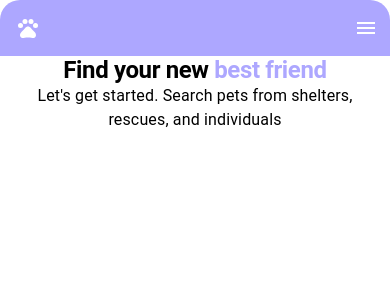
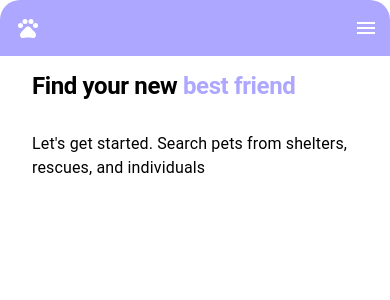
Before and after one commit to alisapromthep/new-bestfriend, a React (Vite) app: page / in a window 390 px wide. Shown: the top 300 px of the page. Built offline with nearby package versions, Linux system fonts and the light colour scheme.

Commit message:
headline mobile

```diff
--- a/src/App.tsx
+++ b/src/App.tsx
@@ -11,6 +11,7 @@ function App() {
     <ThemeProvider theme={theme}>
       <Navbar/>
       <Headline/>
+
     </ThemeProvider>
 
     </>
--- a/src/components/Headline/Headline.tsx
+++ b/src/components/Headline/Headline.tsx
@@ -8,10 +8,14 @@ const Headline = () => {
             flexDirection:'column',
             justifyContent:'center',
             }}>
-            <Typography variant="h1" align="center">
+            <Typography variant="h1" align="left"
+            sx={{margin:'1rem'}}
+            >
                 Find your new <span className="text-highlight">best friend</span>
             </Typography>
-            <Typography variant="body1" align="center">
+            <Typography variant="body1" align="left"
+            sx={{margin:'1rem'}}
+            >
                 Let's get started. Search pets from shelters, rescues, and individuals
             </Typography>
         </Container>
```
